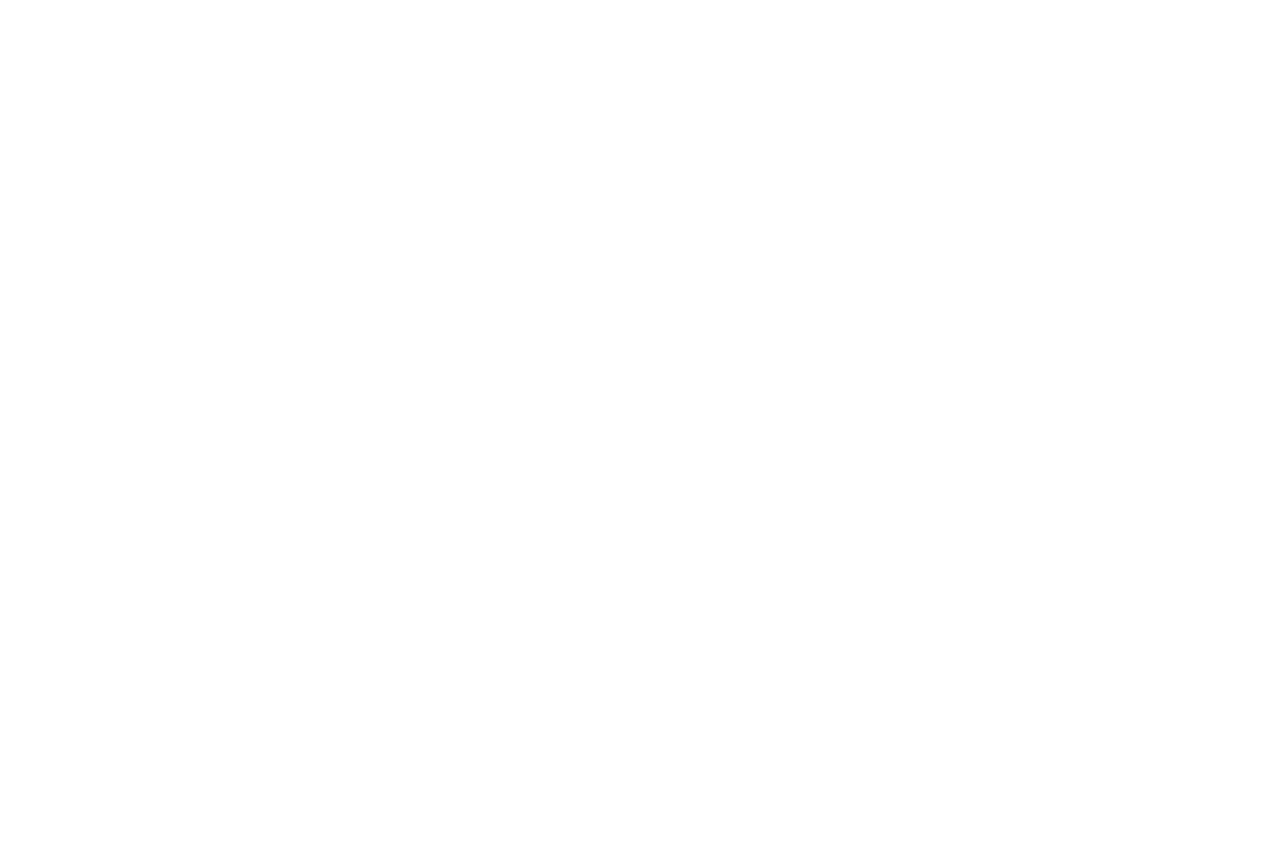
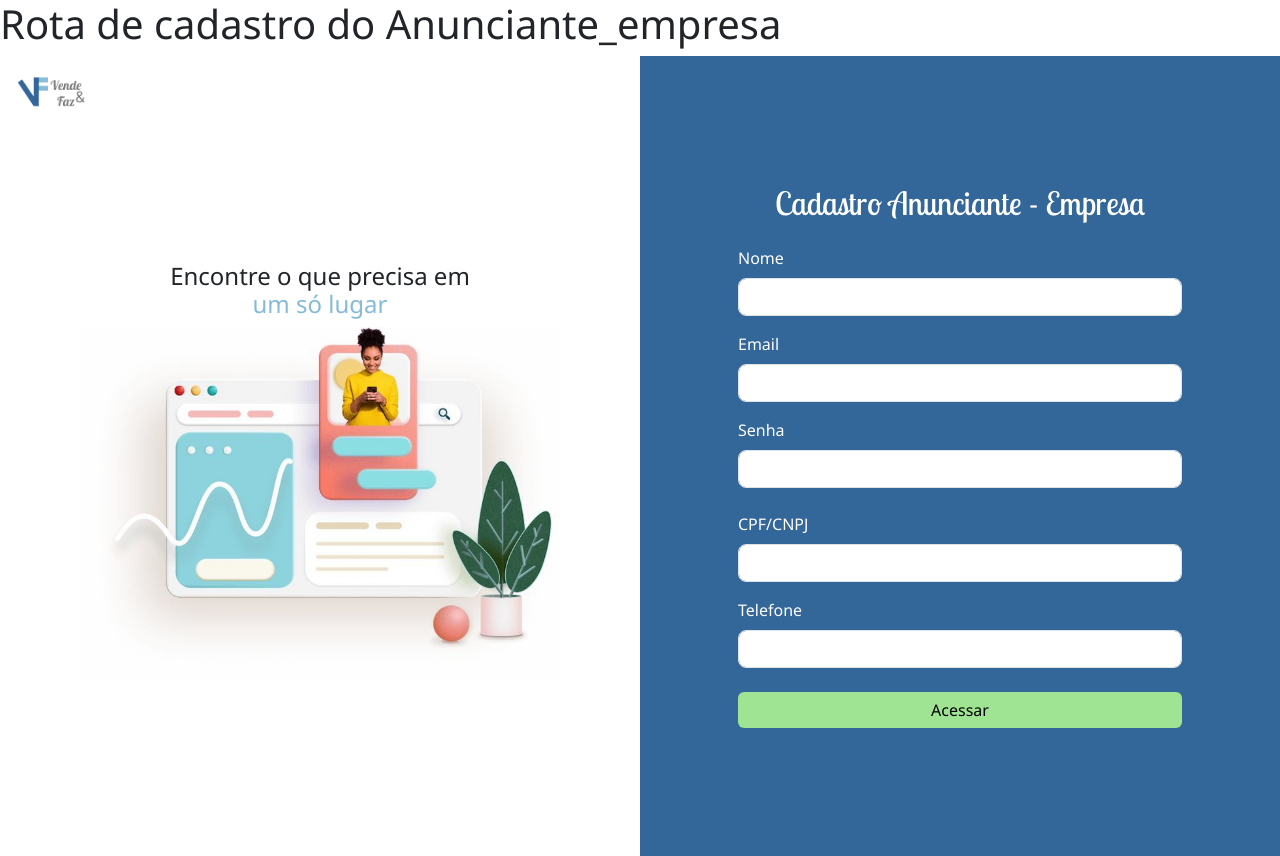
Before and after one commit to Kai0ult/Projeto_Vende_-_Faz, a Node server app: page /anunciante_empresa/cadastro in a window 1280 px wide. Before the commit the page is empty. Before the commit the page ends 800 px from the top, so only its background shows below. Run offline with Node 20, Linux system fonts and the light colour scheme; some libraries are stand-ins or nearby versions.

Commit message:
Cadastro e login de anunciante_empresa funcionando, cadastro de anuncio com referencia de id funcionando

```diff
--- a/config/autenticacao.js
+++ b/config/autenticacao.js
@@ -8,7 +8,7 @@ import bcrypt from 'bcryptjs'
 export default (passport) => {
 
     passport.use('usuario-local', new LocalStrategy(
-        { usernameField: 'email', passwordField: 'password' },
+        { usernameField: 'email', passwordField: 'senha' },
         async (email, password, done) => {
             try {
                 const usuario = await Usuario.findOne({ where: { email } });
@@ -29,7 +29,7 @@ export default (passport) => {
     ));
 
     passport.use('anunciante-local', new LocalStrategy(
-        { usernameField: 'email', passwordField: 'password' },
+        { usernameField: 'email', passwordField: 'senha' },
         async (email, password, done) => {
             try {
                 const anunciante = await AnuncianteEmpresa.findOne({ where: { email } });
--- a/controllers/AnuncianteEmpresaController.js
+++ b/controllers/AnuncianteEmpresaController.js
@@ -96,11 +96,25 @@ class AnuncianteEmpresaController {
     }
 
     logar = (req, res, next) => {
-        passport.authenticate('anunciante-local', {
-            successRedirect: '/principal',
-            failureRedirect: '/anunciante_empresa/login',
-            failureFlash: true
-        })(req, res, next);
+        passport.authenticate('anunciante-local', (err, user, info) => {
+            if (err) {
+                console.error('Erro no login:', err)
+                return next(err)
+            }
+            if (!user) {
+                req.flash('error_msg', info?.message || 'Falha ao autenticar')
+                return res.redirect('/anunciante_empresa/login')
+            }
+
+            req.logIn(user, (err) => {
+                if (err) {
+                    console.error('Erro ao logar usuário:', err)
+                    return next(err)
+                }
+                return res.redirect('/anunciante_empresa/principal')
+            })
+
+        })(req, res, next)
     }
 
     logout = (req, res, next) => {
--- a/controllers/AnuncioController.js
+++ b/controllers/AnuncioController.js
@@ -10,7 +10,7 @@ class AnuncioController {
         } catch (err) {
             console.error('Erro ao listar anúncios:', err);
             req.flash('error_msg', 'Erro ao carregar anúncios.');
-            res.redirect('/principal');
+            res.redirect('/anunciante_empresa/principal');
         }
     }
 
@@ -57,8 +57,6 @@ class AnuncioController {
         }
 
     }
-
-
 
     editar = async (req, res) => {
         try {
--- a/controllers/UsuarioController.js
+++ b/controllers/UsuarioController.js
@@ -57,7 +57,7 @@ class UsuarioController {
 
     logar = (req, res, next) => {
         passport.authenticate('usuario-local', {
-            successRedirect: '/principal',
+            successRedirect: '/usuario/principal',
             failureRedirect: '/usuario/login',
             failureFlash: true
         })(req, res, next);
--- a/index.js
+++ b/index.js
@@ -43,7 +43,9 @@ app.use(bodyParser.json())
 const __dirname = path.dirname(fileURLToPath(import.meta.url))
 app.use(express.static(path.join(__dirname, 'public')))
 
+import { logadoUsuario } from './config/regras.js'
 import usuario from './routes/usuario.js'
+import anunciante_empresa from './routes/anunciante_empresa.js'
 app.get('/', (req, res) => {
     res.render("usuario/principal")
 })
@@ -53,9 +55,7 @@ app.get('/cadastro', (req, res) => {
 })
 
 app.use('/usuario', usuario)
-
-import anuncios from './routes/anuncios.js'
-app.use('/anuncio', anuncios)
+app.use('/anunciante_empresa', anunciante_empresa)
 
 app.use((err, req, res, next) => {
     console.error(err.stack)
@@ -63,13 +63,17 @@ app.use((err, req, res, next) => {
     res.redirect('/')
 })
 
-import { logadoUsuario } from './config/regras.js'
-app.get('/principal', logadoUsuario, (req, res) => {
+
+app.get('/usuario/principal', logadoUsuario, (req, res) => {
     const nome = req.user.nome
     res.render("usuario/principal", { nome })
 })
 
-import anunciante_empresa from './routes/anunciante_empresa.js'
-app.use('/anunciante_empresa', anunciante_empresa)
+app.get('/anunciante_empresa/principal', (req, res) => {
+    res.render("anunciante_empresa/principal")
+})
+
+import anuncios from './routes/anuncios.js'
+app.use('/anuncio', anuncios)
 
 app.listen(3000, () => console.log('Servidor Rodando em http://localhost:3000'))
--- a/models/AnuncianteEmpresa.js
+++ b/models/AnuncianteEmpresa.js
@@ -1,6 +1,6 @@
 import banco from "../config/banco.js"
 
-const AnuncianteEmpresa = banco.sequelize.define("anunciante_empresa", {
+const AnuncianteEmpresa = banco.sequelize.define("anunciante_empresas", {
     id: {
         type: banco.Sequelize.INTEGER,
         primaryKey: true,
--- a/models/Anuncio.js
+++ b/models/Anuncio.js
@@ -30,7 +30,7 @@ const Anuncio = banco.sequelize.define("anuncios", {
         type: banco.Sequelize.INTEGER,
         allowNull: false,
         references: {
-            model: 'anunciante_empresas',
+            model: AnuncianteEmpresa,
             key: 'id'
         }
     }
@@ -39,7 +39,7 @@ const Anuncio = banco.sequelize.define("anuncios", {
 Anuncio.belongsTo(AnuncianteEmpresa, {
     foreignKey: 'anunciante_empresa_id',
     constraint: true,
-    as: 'anunciante_empresa'
+    as: 'anunciante_empresas'
 })
 
 //Anuncio.sync()
--- a/views/anunciante_empresa/cadastro.handlebars
+++ b/views/anunciante_empresa/cadastro.handlebars
@@ -0,0 +1,63 @@
+<h1>Rota de cadastro do Anunciante_empresa</h1>
+<link rel="stylesheet" href="https://cdn.jsdelivr.net/npm/bootstrap@5.3.0/dist/css/bootstrap.min.css">
+<link rel="stylesheet" href="/css/style.css">
+
+<div class="container-fluid p-0">
+    <div class="row g-0 vh-100">
+        <!-- Painel esquerdo -->
+        <div class="col-12 col-md-6 d-flex flex-column justify-content-start align-items-start left-panel">
+            <div class="logo-top ms-3 mt-3">
+                <a href="/">
+                    <img src="/images/logo.png" alt="Vende&Faz Logo">
+                </a>
+            </div>
+            <div class="flex-grow-1 d-flex flex-column justify-content-center align-items-center">
+                <h4 class="text-center text-dark px-3">
+                    Encontre o que precisa em<br>
+                    <span class="highlight">um só lugar</span>
+                </h4>
+                <img src="/images/m.jpg" alt="Imagem ilustrativa" class="img-fluid mb-4" style="max-width: 75%;">
+            </div>
+        </div>
+
+        <!-- Painel direito -->
+        <div class="col-12 col-md-6 right-panel d-flex flex-column justify-content-center align-items-center p-4">
+            <div class="form-box w-75">
+                <h2 class="text-center title mb-4">Cadastro Anunciante - Empresa</h2>
+
+                <form action="/anunciante_empresa/salvar" method="POST">
+                    <!--<div class="btn-group w-100 mb-3 toggle-switch" role="group">
+            <input type="radio" class="btn-check" name="tipo" id="cliente" value=1 checked>
+            <label class="btn btn-toggle" for="cliente">Cliente</label>
+
+          </div>-->
+
+                    <div class="mb-3">
+                        <label for="nome" class="form-label">Nome</label>
+                        <input type="text" id="nome" name="nome" class="form-control" required>
+                    </div>
+
+                    <div class="mb-3">
+                        <label for="email" class="form-label">Email</label>
+                        <input type="email" id="email" name="email" class="form-control" required>
+                    </div>
+                    <div class="mb-4">
+                        <label for="senha" class="form-label">Senha</label>
+                        <input type="password" id="senha" name="senha" class="form-control" required>
+                    </div>
+                    <div class="mb-3">
+                        <label for="cpf" class="form-label">CPF/CNPJ</label>
+                        <input type="text" id="cpf_cnpj" name="cpf_cnpj" class="form-control" required>
+                    </div>
+
+                    <div class="mb-4">
+                        <label for="telefone" class="form-label">Telefone</label>
+                        <input type="text" id="telefone" name="telefone" class="form-control" required>
+                    </div>
+
+                    <button type="submit" class="btn btn-success w-100">Acessar</button>
+                </form>
+            </div>
+        </div>
+    </div>
+</div>
--- a/views/anunciante_empresa/principal.handlebars
+++ b/views/anunciante_empresa/principal.handlebars
@@ -0,0 +1 @@
+<h1>Rota Principal do Anunciante_empresa</h1>
--- a/views/anuncio/listar.handlebars
+++ b/views/anuncio/listar.handlebars
@@ -0,0 +1 @@
+<h1>Rota de Listagem do Anuncio</h1>
--- a/views/usuario/login.handlebars
+++ b/views/usuario/login.handlebars
@@ -1,5 +1,6 @@
 <!DOCTYPE html>
 <html lang="pt-br">
+
 <head>
     <meta charset="UTF-8">
     <title>Login</title>
@@ -8,6 +9,7 @@
     <link rel="stylesheet" href="/css/style.css">
     <link href="https://fonts.googleapis.com/css2?family=Lobster+Two&display=swap" rel="stylesheet">
 </head>
+
 <body>
     <div class="container-fluid vh-100 d-flex flex-column flex-md-row p-0">
 
@@ -40,7 +42,8 @@
 
                     <div class="mb-3">
                         <label for="senha" class="form-label">Senha</label>
-                    <input type="password" id="senha" name="password" class="form-control" placeholder="Senha" required>
+                        <input type="password" id="senha" name="senha" class="form-control" placeholder="Senha"
+                            required>
                     </div>
 
                     <div class="mb-3 text-end">
@@ -57,4 +60,5 @@
         </div>
     </div>
 </body>
+
 </html>
```
Also changed, not shown: views/anunciante_empresa/login.handlebars (+17 -0 lines). Lines whose indentation alone changed are shown as unchanged.
